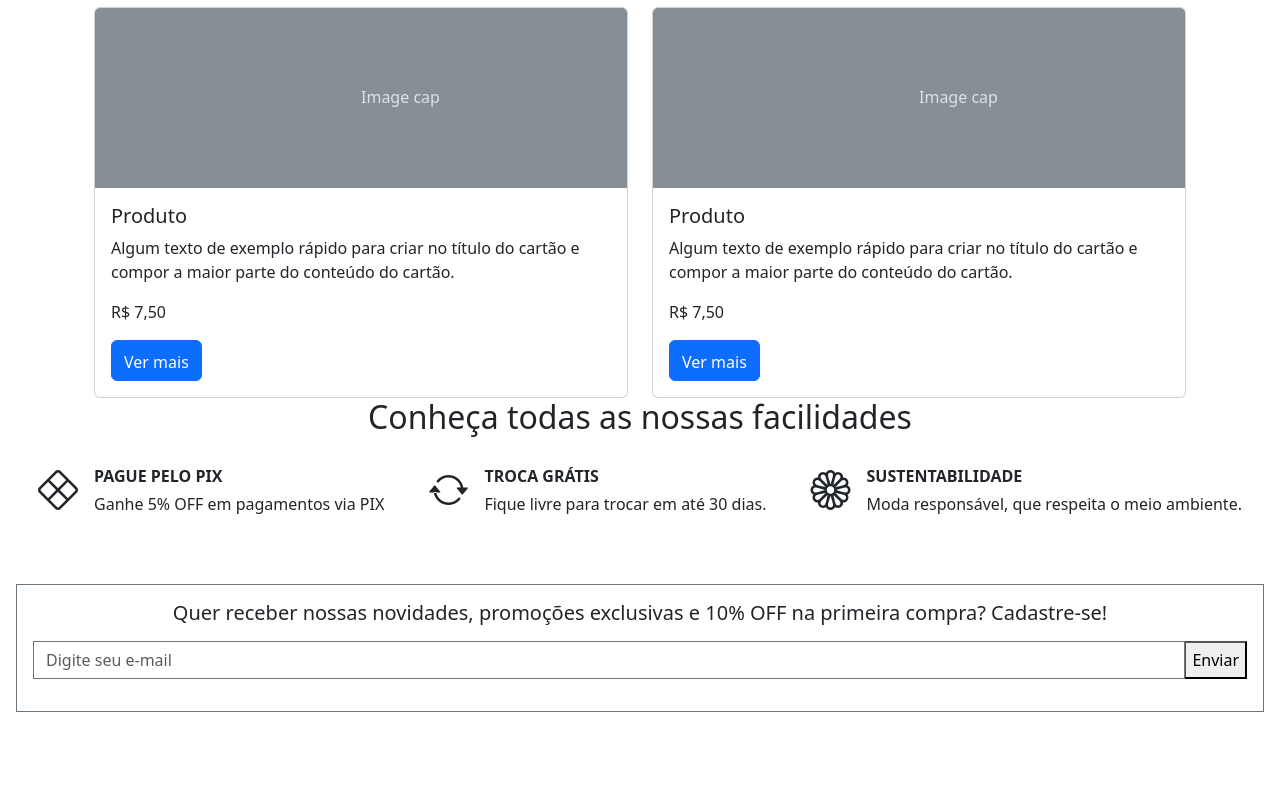
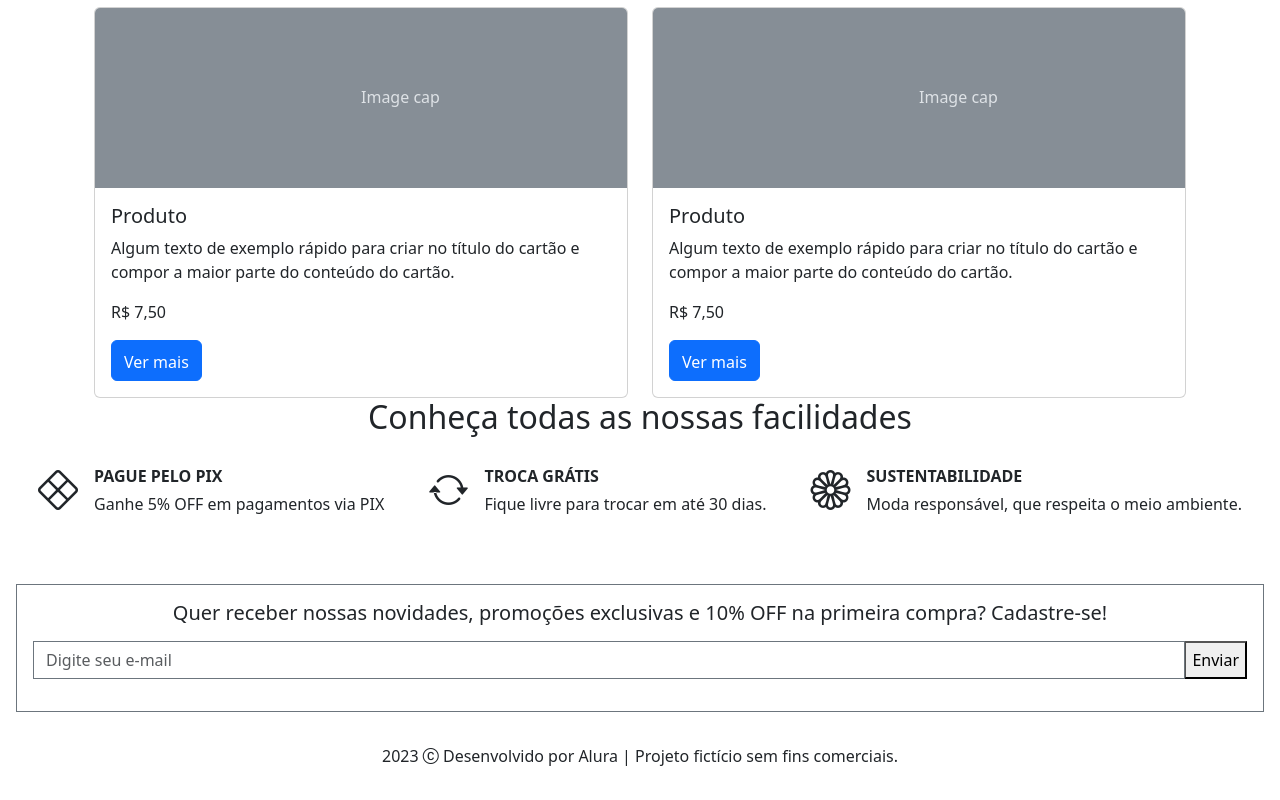
Before and after one commit to Graciliano-Barroso/meteora-bootstrap5, a plain HTML site: page index.html in a window 1280 px wide. Shown: the part 1845-2645 px from the top of the page. Before the commit the page ends 2573 px from the top, so only its background shows below. Drawn offline with nearby package versions, Linux system fonts and the light colour scheme.

Commit message:
Finalizado wireframe

```diff
--- a/index.html
+++ b/index.html
@@ -464,6 +464,10 @@
                 <button type="button" id="button-addon2">Enviar</button>
             </div>
         </form>
+
+        <footer class="text-center">
+            <p class="py-3">2023 <i class="bi bi-c-circle"></i> Desenvolvido por Alura | Projeto fictício sem fins comerciais.</p>
+        </footer>
     </main>
 
     <script src="https://cdn.jsdelivr.net/npm/bootstrap@5.3.0-alpha3/dist/js/bootstrap.bundle.min.js"
```
